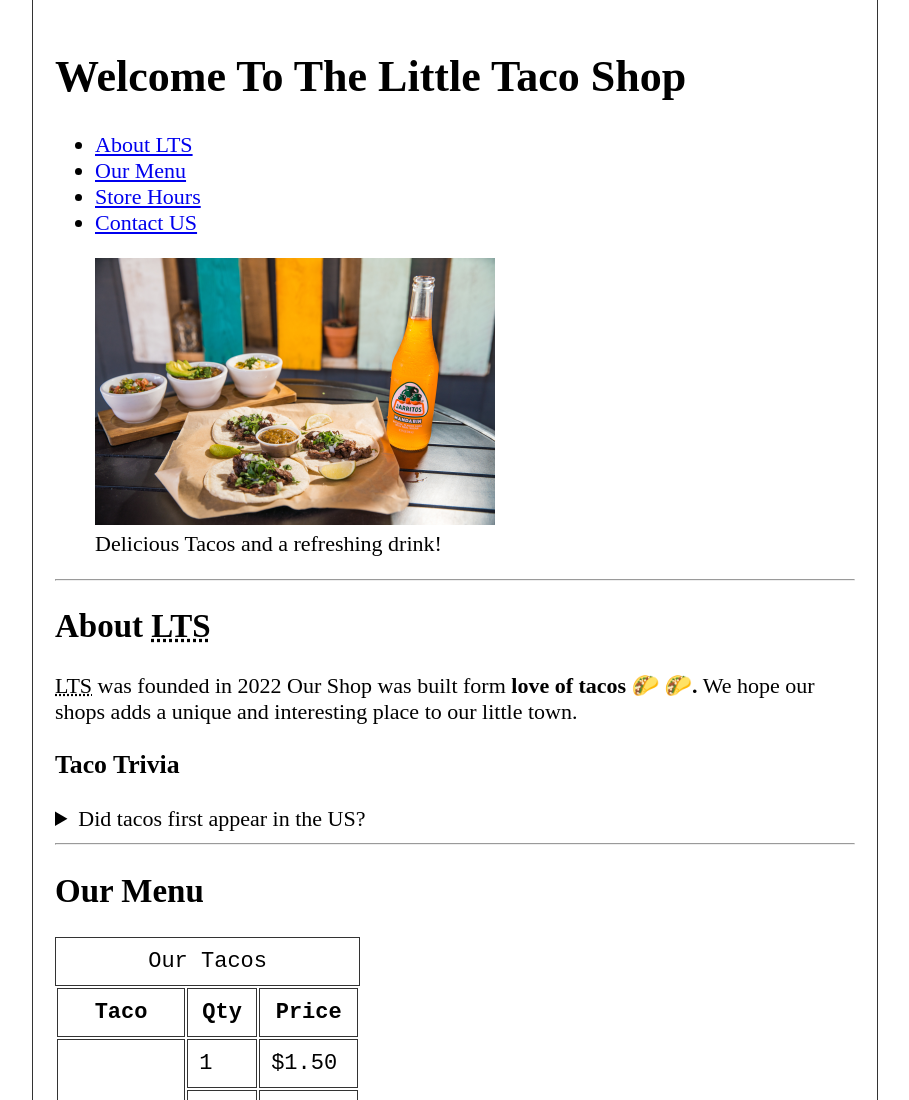
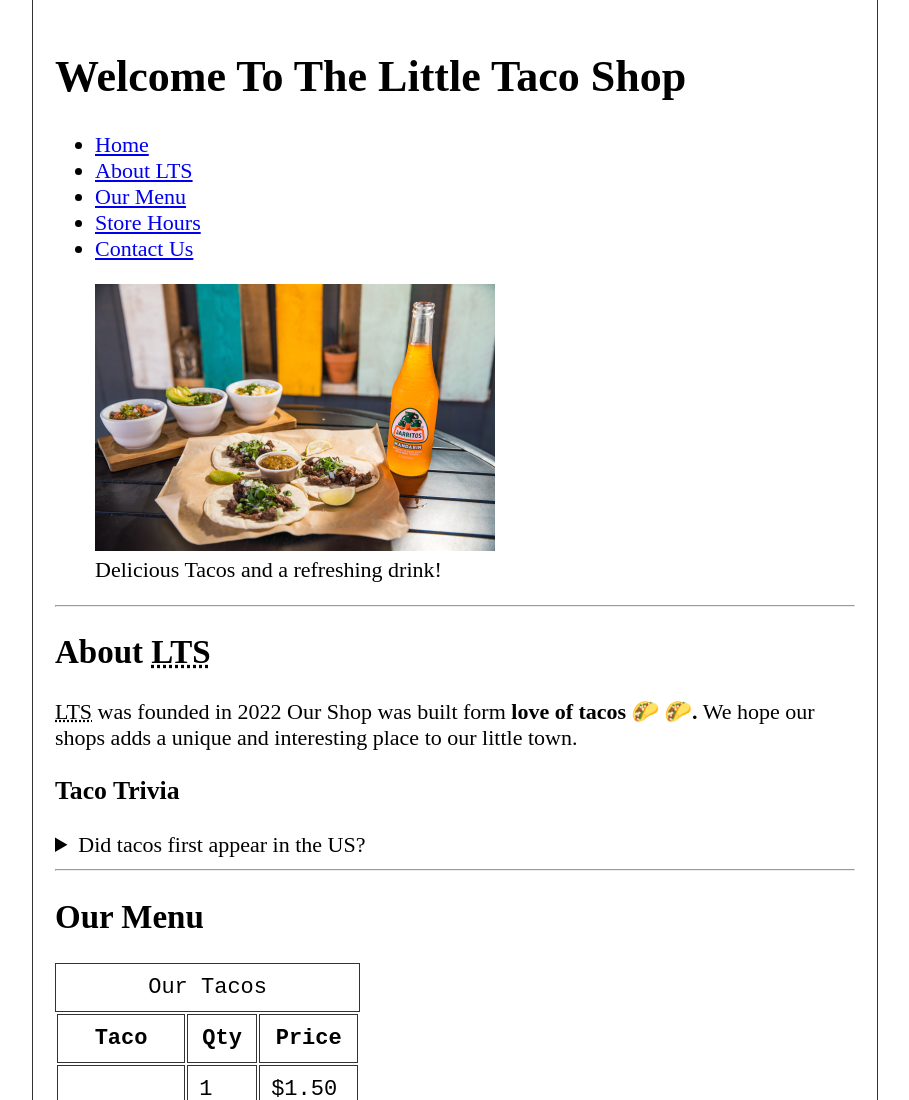
Before and after one commit to Muhammad-Ayaan-Haider/Web-Using-Complete-Html, a plain HTML site: page index.html in a window 1280 px wide. Shown: the top 1100 px of the page, without its empty margins (185-1094 px from the left). Drawn offline with Linux system fonts and the light colour scheme.

Commit message:
Some Changes

```diff
--- a/index.html
+++ b/index.html
@@ -4,7 +4,7 @@
     <meta charset="UTF-8">
     <meta name="author" content="Muhammad Ayaan Haider">
     <meta name="Description" content="The Official Website of The Little Taco Shop">
-    <link rel="favicon" href="images/favicon.ico">
+    <link rel="icon" type="image/x-icon" href="images/favicon.ico">
     <link rel="stylesheet" href="style.css">
     <title>The Little Taco Shop</title>
 </head>
@@ -14,10 +14,11 @@
         <h1>Welcome To The Little Taco Shop</h1>
             <nav>
                 <ul>
-                    <li><a href="#about">About LTS</a></li>
-                    <li><a href="#menu">Our Menu</a></li>
+                    <li><a href="index.html">Home</a></li>
+                    <li><a href="index.html#about">About LTS</a></li>
+                    <li><a href="index.html#menu">Our Menu</a></li>
                     <li><a href="hours.html">Store Hours</a></li>
-                    <li><a href="contact.html">Contact US</a></li>
+                    <li><a href="contact.html">Contact Us</a></li>
                 </ul>
             </nav>
             <figure>
```
Also changed, not shown: contact.html (+6 -7 lines), hours.html (+5 -4 lines).
